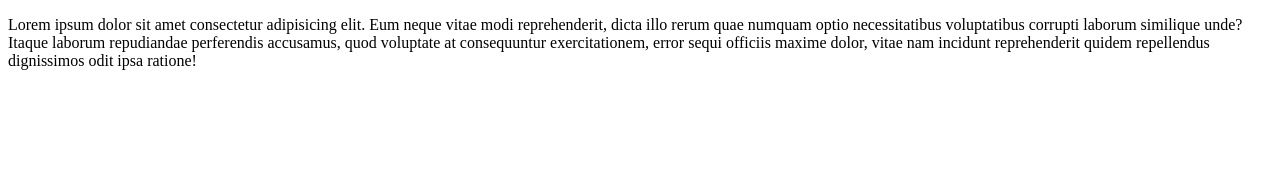
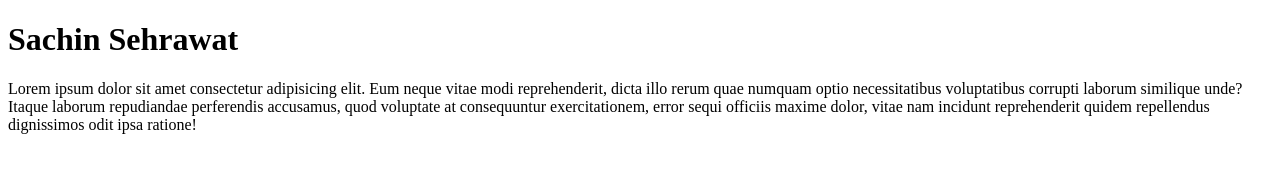
Before and after one commit to SachinPro007/onlyForLearnig, a plain HTML site: page index.html in a window 1280 px wide. Drawn offline with Linux system fonts and the light colour scheme.

Commit message:
add heading

```diff
--- a/index.html
+++ b/index.html
@@ -8,10 +8,13 @@
 </head>
 
 <body>
+  <h1>Sachin Sehrawat</h1>
   <p>Lorem ipsum dolor sit amet consectetur adipisicing elit. Eum neque vitae modi reprehenderit, dicta illo rerum quae
     numquam optio necessitatibus voluptatibus corrupti laborum similique unde? Itaque laborum repudiandae perferendis
     accusamus, quod voluptate at consequuntur exercitationem, error sequi officiis maxime dolor, vitae nam incidunt
     reprehenderit quidem repellendus dignissimos odit ipsa ratione!</p>
+
+
 </body>
 
 </html>
```
